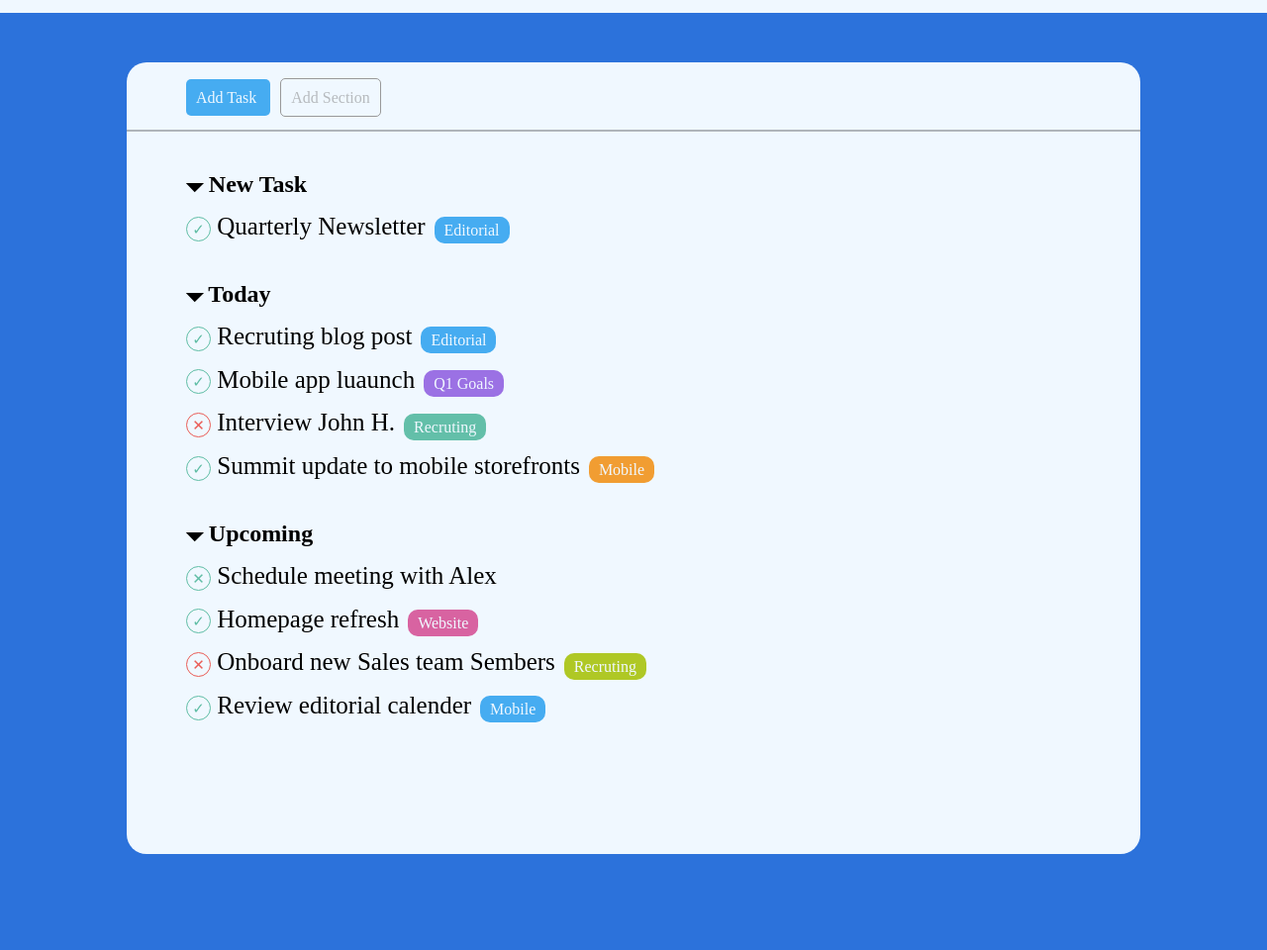
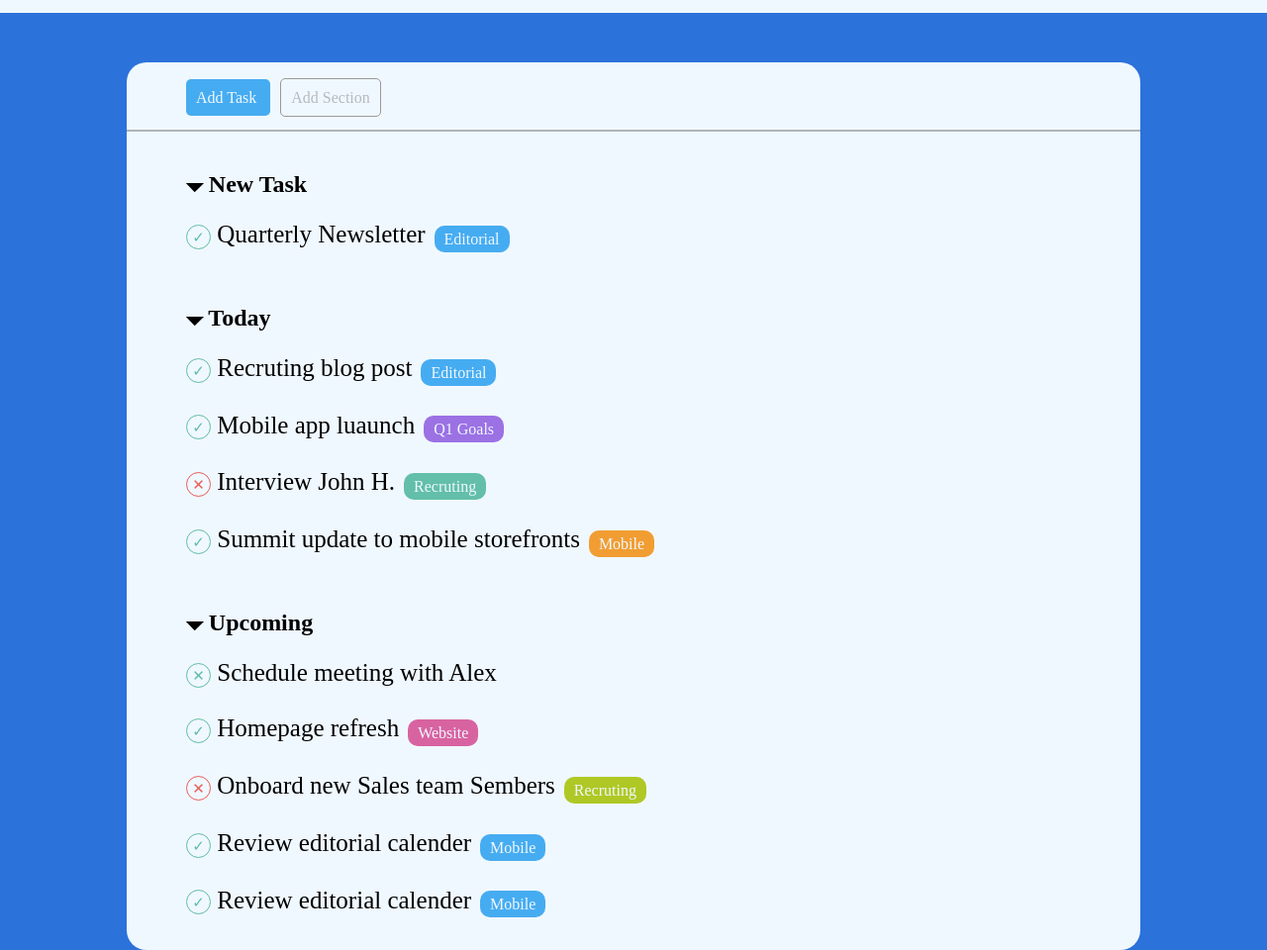
Before and after one commit to FrancescoCesari97/html-css-toboolist, a plain HTML site: page index.html in a window 1280 px wide. Shown: the part 87-1047 px from the top of the page at 99% size. Before the commit the page ends 950 px from the top, so only its background shows below. Drawn offline with Linux system fonts and the light colour scheme; a web font is replaced by a local one.

Commit message:
correzione esercizio

```diff
--- a/css/style.css
+++ b/css/style.css
@@ -18,26 +18,25 @@ body {
     width: 100%;
     height: 100px;
     background-color: aliceblue;
+    margin-bottom: 50px;
+    /* line-height: 90px; */
+}
+
+.header h1, .logo  {
+    display: inline;
+    vertical-align: middle;
     line-height: 90px;
 }
 
-.header h1 {
-    display: inline;
-    vertical-align: middle;
-}
 
-
-.logo {
-    vertical-align: middle;
-}
 
 .riquadro-centrale {
     width: 100%;
-    height: 800px;
+    height: auto;
     background-color: aliceblue;
     margin: auto;
     border-radius: 20px;
-    margin-top: 50px;
+    padding-bottom: 20px;
 
 }
 
@@ -56,6 +55,7 @@ body {
     border-radius: 5px;
     color: aliceblue;
     margin: 0 10px 0 60px;
+    cursor: pointer;
 }
 
 
@@ -68,6 +68,7 @@ body {
     border-radius: 5px;
     color: rgb(182, 186, 190);
     border: solid 1px rgb(153, 153, 153);
+    cursor: pointer;
 }
 
 .liste {
@@ -84,7 +85,7 @@ ul {
 }
 
 li {
-    margin: 15px 0;
+    line-height: 53px;
 }
 
 .spunta {
@@ -97,15 +98,16 @@ li {
     text-align: center;
     display: inline-block;
     line-height: 15px;
+    cursor: pointer;
+    border: solid 1px currentColor;
+
 }
 
 .spunta-verde {
-    border: solid 1px #5fbda5;
     color: #5fbda5;
 }
 
 .spunta-rossa {
-    border: solid 1px #ea5c56;
     color: #ea5c56;
 }
 
@@ -123,6 +125,7 @@ li {
     border-radius: 10px;
     margin: 0 5px 0 5px;
     color: aliceblue;
+    cursor: pointer;
 }
 
 
--- a/index.html
+++ b/index.html
@@ -8,13 +8,13 @@
     <link rel="stylesheet" href="./css/style.css">
 
     <link rel="stylesheet" href="https://fonts.googleapis.com/css?family=Sofia">
-
+</head>
 <!-- titolo e logo -->
 
 <header class="header">
     <div class="container">
 
-            <img class="logo" src="./img/Logo.png" alt="">
+        <img class="logo" src="./img/Logo.png" alt="logo">
 
         <h1>Toboolist</h1>
     </div>
@@ -100,6 +100,13 @@
 
                 </li>
 
+                <li>
+                    <p><span class="spunta spunta-verde">&#x2713</span> Review editorial calender</p>
+                    <span class="add add-E"> Mobile</span>
+
+                </li>
+
+
             </ul>
 
 
```
Lines whose indentation alone changed are shown as unchanged.
